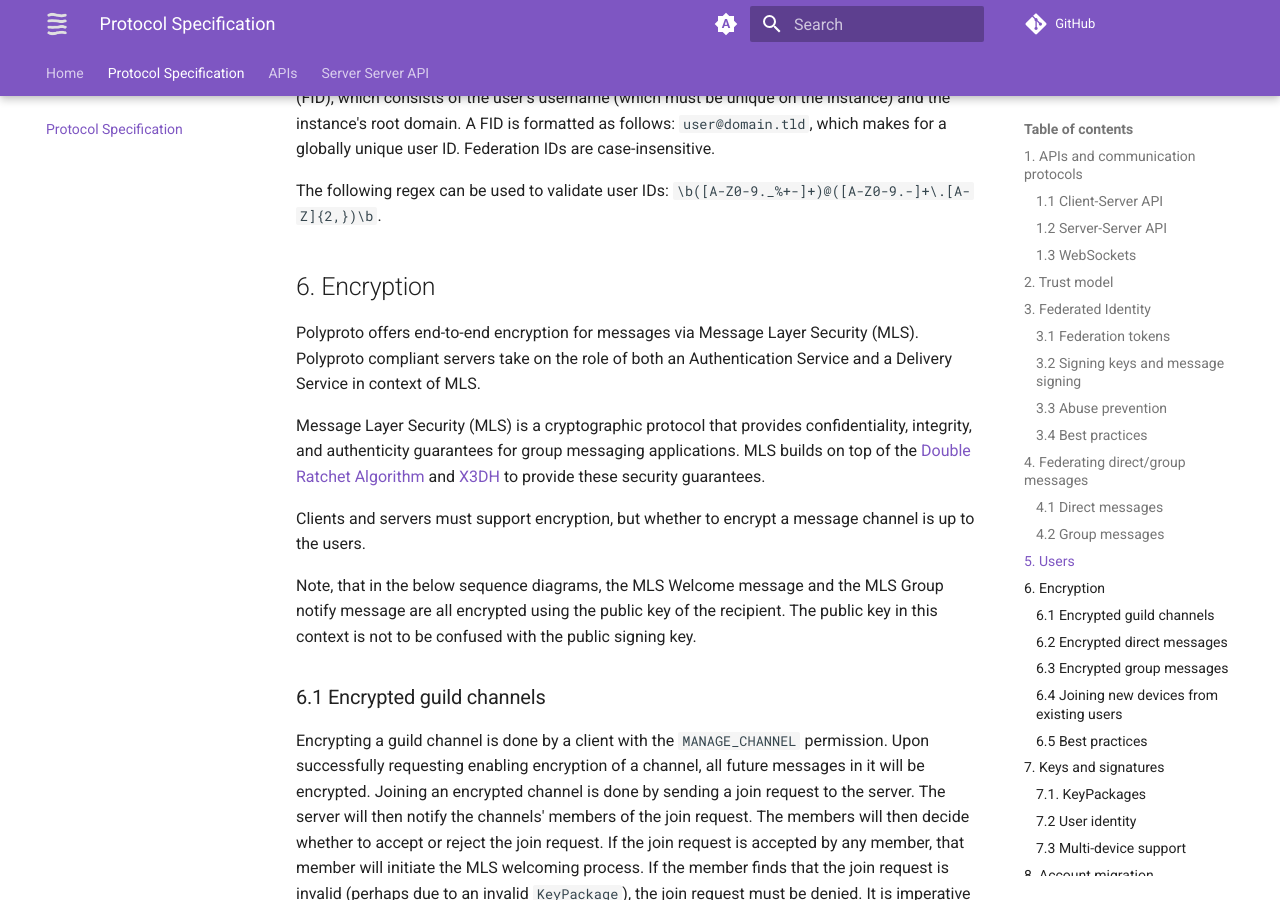
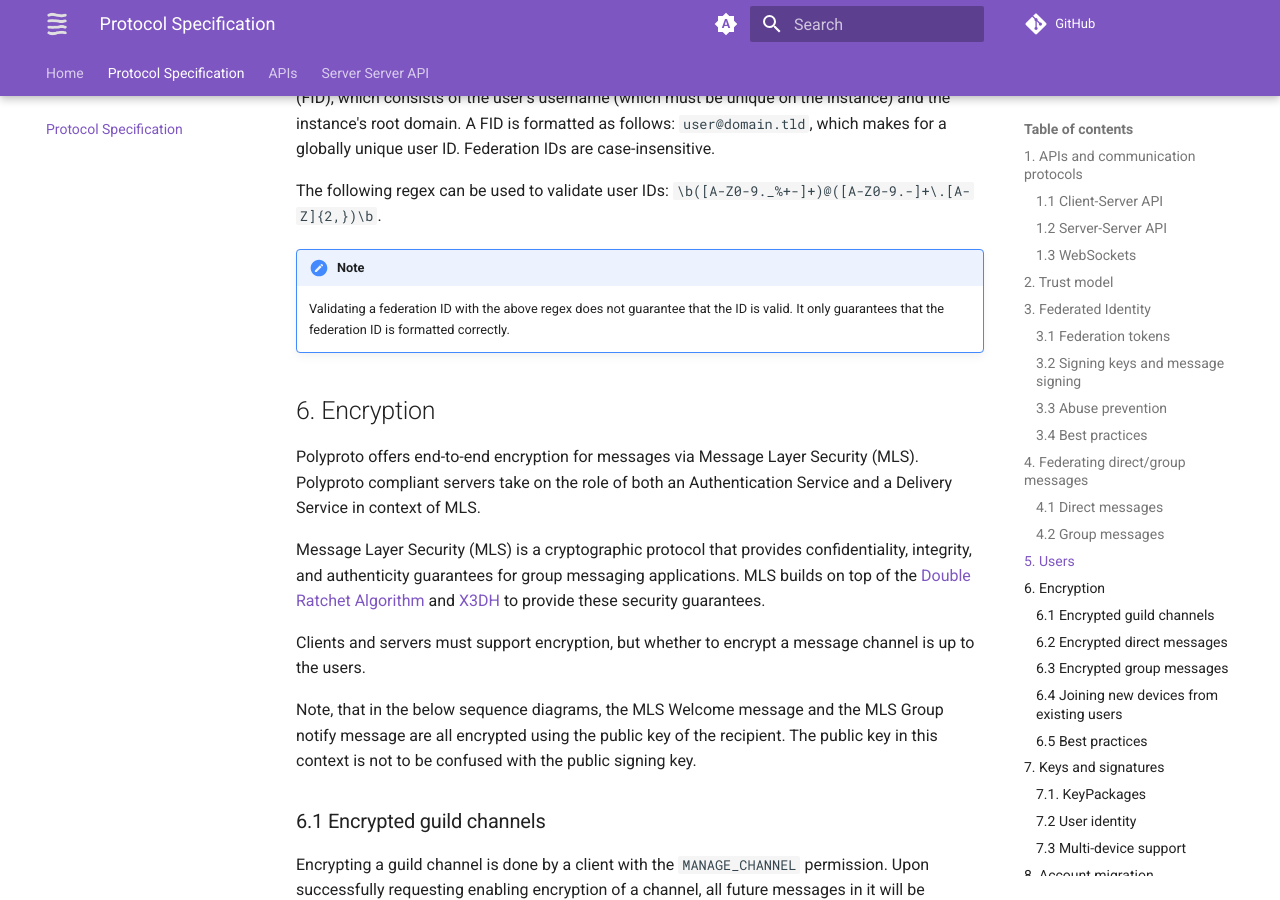
Before and after one commit to polyphony-chat/docs, an MkDocs documentation site: the page built from docs/specification.md, in a window 1280 px wide and 900 px high, scrolled down 7231 px. Built offline with MkDocs 1.6.1 and Material for MkDocs 9.7.7, drawn with Linux system fonts in a browser that asks for light colours; plug-ins that fetch from the network failed and are left out; comment, search, counter and statistics services are not loaded.

Commit message:
Add note about username validation regex

```diff
--- a/SPECIFICATION.md
+++ b/SPECIFICATION.md
@@ -227,6 +227,11 @@ Group messages work just like guilds. The data is stored by the home server of t
 Each client must have a user associated with it. A user is identified by a unique federation ID (FID), which consists of the user's username (which must be unique on the instance) and the instance's root domain. A FID is formatted as follows: `user@domain.tld`, which makes for a globally unique user ID. Federation IDs are case-insensitive.
 
 The following regex can be used to validate user IDs: `\b([A-Z0-9._%+-]+)@([A-Z0-9.-]+\.[A-Z]{2,})\b`.
+
+!!! note
+
+    Validating a federation ID with the above regex does not guarantee that the ID is valid. It only
+    guarantees that the federation ID is formatted correctly.
 
 ## 6. Encryption
 
```
